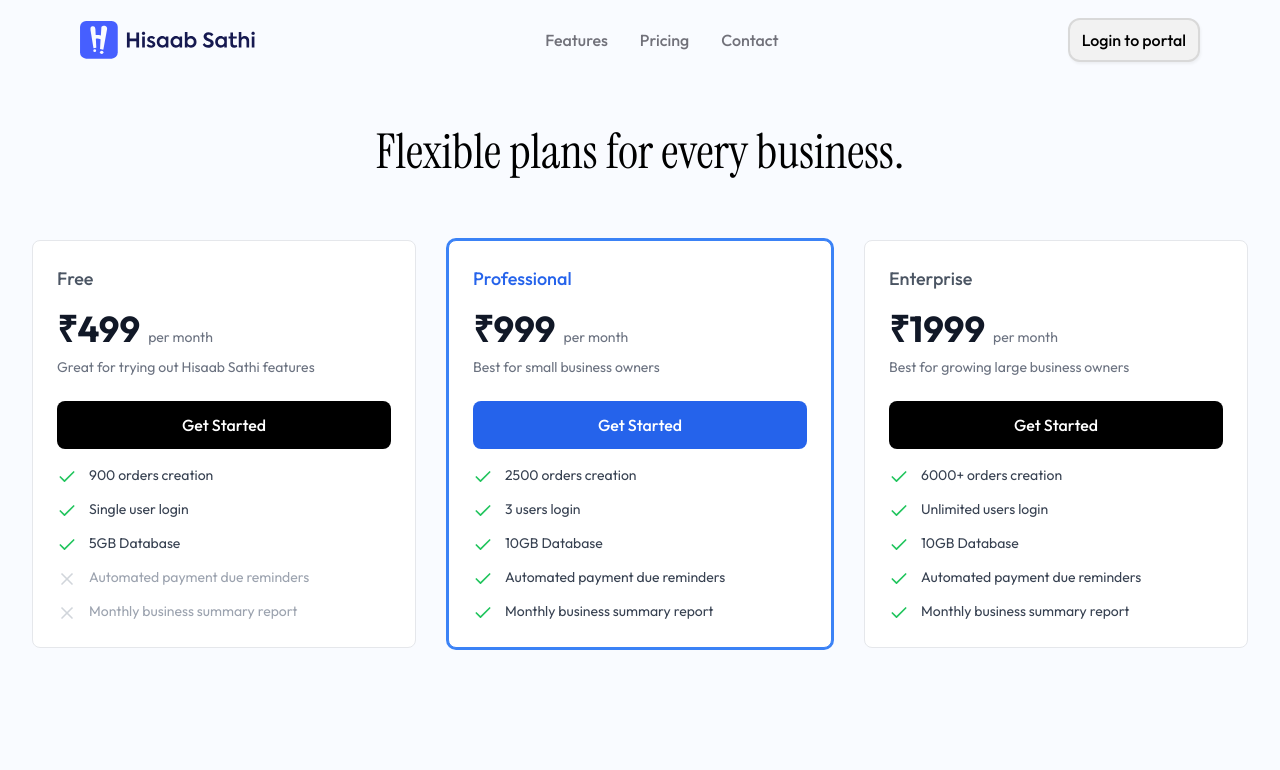
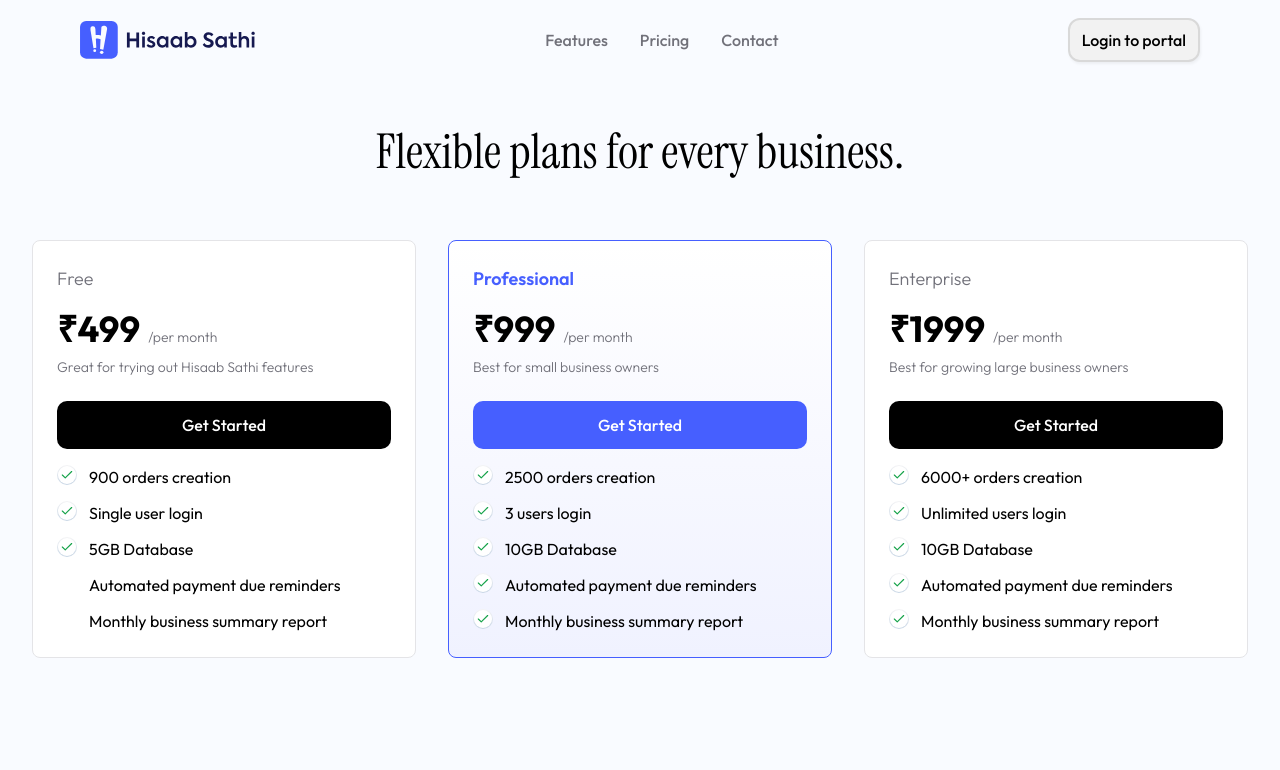
Before and after one commit to Shriti-tech/Hisabsathi, a React (Vite) app: page /pricing in a window 1280 px wide. Shown: the top 770 px of the page. Built offline with nearby package versions, Linux system fonts and the light colour scheme.

Commit message:
20th commit

```diff
--- a/src/components/pricing/pricing.tsx
+++ b/src/components/pricing/pricing.tsx
@@ -1,5 +1,7 @@
-import React from 'react';
-import { Check, X } from 'lucide-react';
+import React from "react";
+import { Check } from "lucide-react";
+import FAQAccordion from "../home/faqSection";
+import Cta from "../home/cta";
 
 interface PricingFeature {
   text: string;
@@ -18,43 +20,43 @@ interface PricingPlan {
 const PricingPage: React.FC = () => {
   const plans: PricingPlan[] = [
     {
-      name: 'Free',
+      name: "Free",
       price: 499,
-      period: 'per month',
-      description: 'Great for trying out Hisaab Sathi features',
+      period: "per month",
+      description: "Great for trying out Hisaab Sathi features",
       features: [
-        { text: '900 orders creation', included: true },
-        { text: 'Single user login', included: true },
-        { text: '5GB Database', included: true },
-        { text: 'Automated payment due reminders', included: false },
-        { text: 'Monthly business summary report', included: false },
+        { text: "900 orders creation", included: true },
+        { text: "Single user login", included: true },
+        { text: "5GB Database", included: true },
+        { text: "Automated payment due reminders", included: false },
+        { text: "Monthly business summary report", included: false },
       ],
     },
     {
-      name: 'Professional',
+      name: "Professional",
       price: 999,
-      period: 'per month',
-      description: 'Best for small business owners',
+      period: "per month",
+      description: "Best for small business owners",
       highlighted: true,
       features: [
-        { text: '2500 orders creation', included: true },
-        { text: '3 users login', included: true },
-        { text: '10GB Database', included: true },
-        { text: 'Automated payment due reminders', included: true },
-        { text: 'Monthly business summary report', included: true },
+        { text: "2500 orders creation", included: true },
+        { text: "3 users login", included: true },
+        { text: "10GB Database", included: true },
+        { text: "Automated payment due reminders", included: true },
+        { text: "Monthly business summary report", included: true },
       ],
     },
     {
-      name: 'Enterprise',
+      name: "Enterprise",
       price: 1999,
-      period: 'per month',
-      description: 'Best for growing large business owners',
+      period: "per month",
+      description: "Best for growing large business owners",
       features: [
-        { text: '6000+ orders creation', included: true },
-        { text: 'Unlimited users login', included: true },
-        { text: '10GB Database', included: true },
-        { text: 'Automated payment due reminders', included: true },
-        { text: 'Monthly business summary report', included: true },
+        { text: "6000+ orders creation", included: true },
+        { text: "Unlimited users login", included: true },
+        { text: "10GB Database", included: true },
+        { text: "Automated payment due reminders", included: true },
+        { text: "Monthly business summary report", included: true },
       ],
     },
   ];
@@ -70,29 +72,37 @@ const PricingPage: React.FC = () => {
           {plans.map((plan) => (
             <div
               key={plan.name}
-              className={`bg-white rounded-lg shadow-sm border ${
-                plan.highlighted ? 'border-blue-500 ring-2 ring-blue-500' : 'border-gray-200'
+              className={`rounded-lg shadow-sm border ${
+                plan.highlighted
+                  ? "border-primary shadow bg-gradient-to-b from-white to-[#F0F2FF]"
+                  : "border-inputBorder bg-white"
               } overflow-hidden flex flex-col`}
             >
               <div className="p-6 pb-4">
                 <h2
-                  className={`text-lg font-medium mb-4 ${
-                    plan.highlighted ? 'text-blue-600' : 'text-gray-600'
+                  className={`text-lg font-light mb-4 ${
+                    plan.highlighted
+                      ? "text-primary font-semibold"
+                      : "text-input"
                   }`}
                 >
                   {plan.name}
                 </h2>
                 <div className="flex items-baseline mb-2">
-                  <span className="text-4xl font-bold text-gray-900">₹{plan.price}</span>
-                  <span className="ml-2 text-gray-500 text-sm">{plan.period}</span>
+                  <span className="text-4xl font-bold">₹{plan.price}</span>
+                  <span className="ml-2 text-input font-light text-sm">
+                    /{plan.period}
+                  </span>
                 </div>
-                <p className="text-sm text-gray-500 mb-6">{plan.description}</p>
+                <p className="text-sm text-input font-light mb-6">
+                  {plan.description}
+                </p>
 
                 <button
-                  className={`w-full py-3 px-4 rounded-lg font-medium transition-colors ${
+                  className={`w-full py-3 px-4 rounded-[10px] font-medium transition-colors ${
                     plan.highlighted
-                      ? 'bg-blue-600 hover:bg-blue-700 text-white'
-                      : 'bg-black hover:bg-gray-800 text-white'
+                      ? "bg-primary text-white"
+                      : "bg-black  text-white"
                   }`}
                 >
                   Get Started
@@ -103,18 +113,14 @@ const PricingPage: React.FC = () => {
                 <ul className="space-y-3">
                   {plan.features.map((feature, index) => (
                     <li key={index} className="flex items-start">
-                      {feature.included ? (
-                        <Check className="w-5 h-5 text-green-500 mr-3 flex-shrink-0 mt-0.5" />
-                      ) : (
-                        <X className="w-5 h-5 text-gray-300 mr-3 flex-shrink-0 mt-0.5" />
-                      )}
-                      <span
-                        className={`text-sm ${
-                          feature.included ? 'text-gray-700' : 'text-gray-400'
-                        }`}
-                      >
-                        {feature.text}
-                      </span>
+                      <div className="w-5 h-5 mr-3 flex-shrink-0">
+                        {feature.included && (
+                          <div className="w-full h-full rounded-2xl p-px bg-gradient-to-b from-[#F4F4F5] to-[#C8D6E5]">
+                            <Check className="w-full h-full bg-white p-0.5 rounded-2xl text-success" />
+                          </div>
+                        )}
+                      </div>
+                      <span>{feature.text}</span>
                     </li>
                   ))}
                 </ul>
@@ -123,6 +129,8 @@ const PricingPage: React.FC = () => {
           ))}
         </div>
       </div>
+      <FAQAccordion />
+      <Cta />
     </div>
   );
 };
--- a/tailwind.config.js
+++ b/tailwind.config.js
@@ -38,11 +38,6 @@ module.exports = {
         '56':"56px",
       },
 
-//    borderRadius: {
-//   lg: 'var(--radius)',
-//   md: 'calc(var(--radius) - 2px)',
-//   sm: 'calc(var(--radius) - 4px)',
-// },
       boxShadow: {
         '2xs': 'var(--shadow-2xs)',
         xs: 'var(--shadow-xs)',
```
